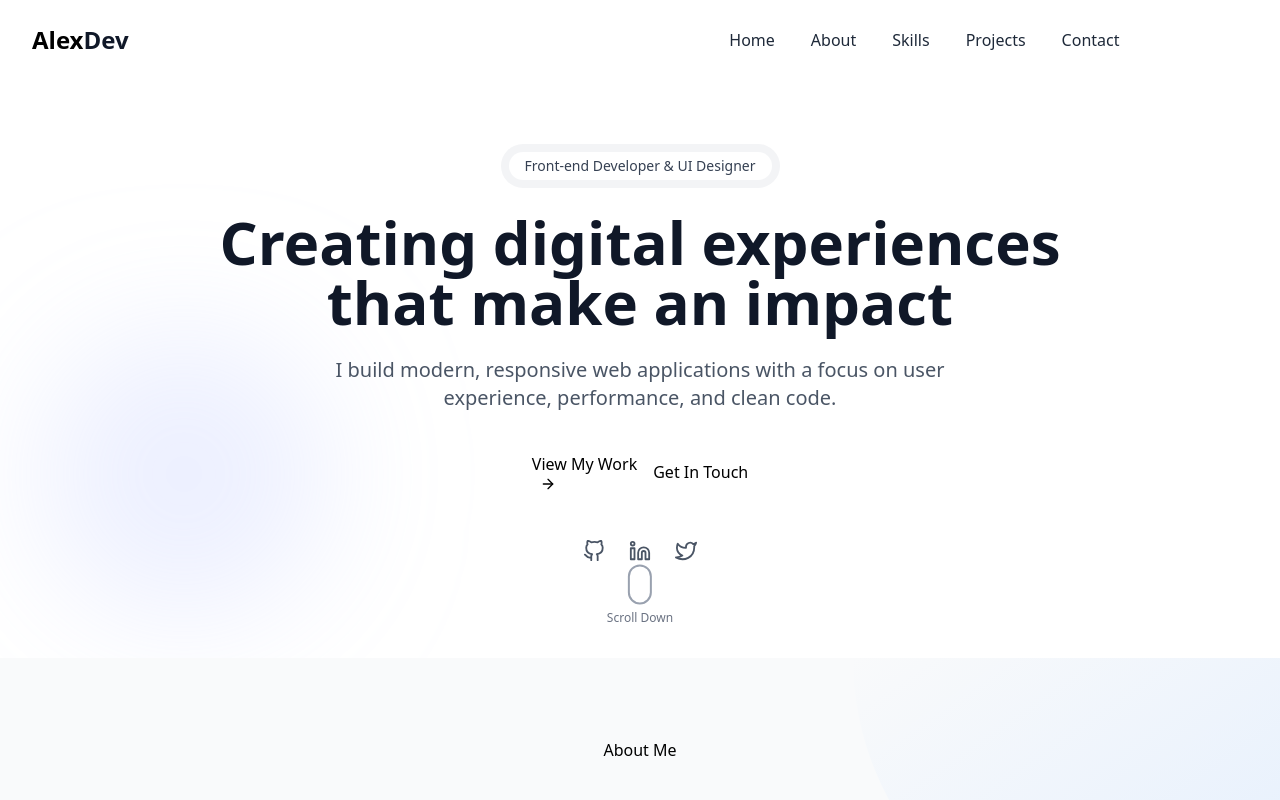
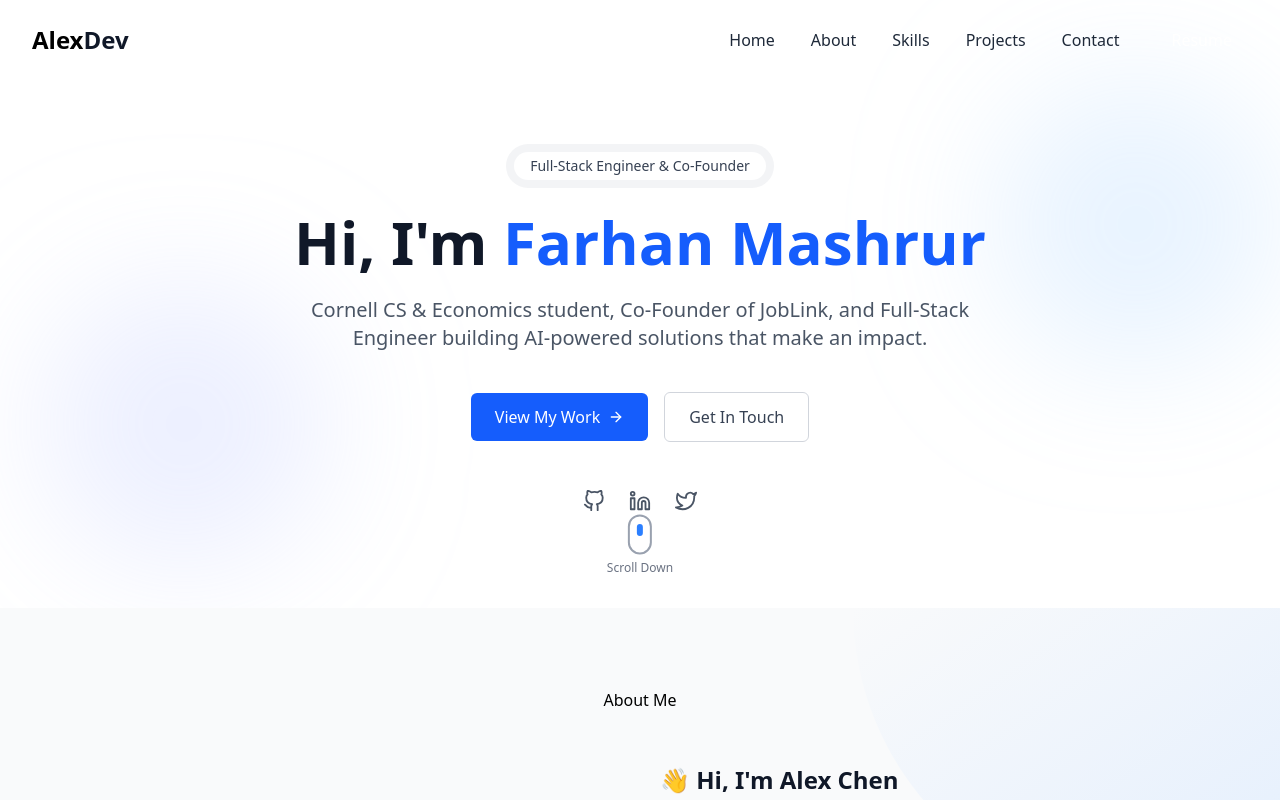
Before and after one commit to farhan-439/my_portfolio, a React (Vite) app: page / in a window 1280 px wide. Shown: the top 800 px of the page. Built offline with nearby package versions, Linux system fonts and the light colour scheme.

Commit message:
Update hero with changed alignment, ui

```diff
--- a/src/components/Hero.tsx
+++ b/src/components/Hero.tsx
@@ -5,7 +5,7 @@ const Hero = () => {
   return (
     <section id="home" className="pt-28 pb-20 md:pt-36 md:pb-24 relative overflow-hidden">
       {/* Background decorations */}
-      <div className="absolute top-20 right-0 w-72 h-72 bg-primary-300 rounded-full mix-blend-multiply filter blur-3xl opacity-20 animate-float"></div>
+      <div className="absolute top-20 right-0 w-72 h-72 bg-blue-300 rounded-full mix-blend-multiply filter blur-3xl opacity-20 animate-float"></div>
       <div className="absolute bottom-10 left-10 w-72 h-72 bg-indigo-300 rounded-full mix-blend-multiply filter blur-3xl opacity-20 animate-float"></div>
 
       <div className="container mx-auto px-4 sm:px-6 lg:px-8">
@@ -19,31 +19,31 @@ const Hero = () => {
           >
             <div className="inline-block mb-6 p-2 bg-gray-100 rounded-full">
               <div className="px-4 py-1 bg-white rounded-full text-sm font-medium text-gray-700">
-                Front-end Developer & UI Designer
+                Full-Stack Engineer & Co-Founder
               </div>
             </div>
 
             <h1 className="text-4xl md:text-6xl font-bold text-gray-900 mb-6">
-              Creating digital experiences that
-              <span className="text-primary-600"> make an impact</span>
+              Hi, I'm
+              <span className="text-blue-600"> Farhan Mashrur</span>
             </h1>
 
             <p className="text-xl text-gray-600 mb-10 max-w-2xl mx-auto">
-              I build modern, responsive web applications with a focus on
-              user experience, performance, and clean code.
+              Cornell CS & Economics student, Co-Founder of JobLink, and Full-Stack Engineer
+              building AI-powered solutions that make an impact.
             </p>
 
             <div className="flex flex-col sm:flex-row items-center justify-center gap-4">
               <a
                 href="#projects"
-                className="btn btn-primary"
+                className="inline-flex items-center justify-center px-6 py-3 rounded-md font-medium transition-all bg-blue-600 text-white hover:bg-blue-700 focus:outline-none focus:ring-2 focus:ring-offset-2 focus:ring-blue-500"
               >
                 View My Work
                 <FiArrowRight className="ml-2" />
               </a>
               <a
                 href="#contact"
-                className="btn btn-outline"
+                className="inline-flex items-center justify-center px-6 py-3 rounded-md font-medium transition-all border border-gray-300 bg-white text-gray-700 hover:bg-gray-50 focus:outline-none focus:ring-2 focus:ring-offset-2 focus:ring-blue-500"
               >
                 Get In Touch
               </a>
@@ -52,28 +52,28 @@ const Hero = () => {
             {/* Social links */}
             <div className="mt-12 flex items-center justify-center space-x-6">
               <a
-                href="https://github.com"
+                href="https://github.com/farhanmashrur"
                 target="_blank"
                 rel="noopener noreferrer"
-                className="text-gray-600 hover:text-primary-600 transition-colors"
+                className="text-gray-600 hover:text-blue-600 transition-colors"
                 aria-label="GitHub"
               >
                 <FiGithub size={22} />
               </a>
               <a
-                href="https://linkedin.com"
+                href="https://www.linkedin.com/in/farhanmashrur"
                 target="_blank"
                 rel="noopener noreferrer"
-                className="text-gray-600 hover:text-primary-600 transition-colors"
+                className="text-gray-600 hover:text-blue-600 transition-colors"
                 aria-label="LinkedIn"
               >
                 <FiLinkedin size={22} />
               </a>
               <a
-                href="https://twitter.com"
+                href="https://twitter.com/farhanmashrur"
                 target="_blank"
                 rel="noopener noreferrer"
-                className="text-gray-600 hover:text-primary-600 transition-colors"
+                className="text-gray-600 hover:text-blue-600 transition-colors"
                 aria-label="Twitter"
               >
                 <FiTwitter size={22} />
@@ -93,7 +93,7 @@ const Hero = () => {
           <motion.div
             animate={{ y: [0, 15, 0] }}
             transition={{ duration: 1.5, repeat: Infinity, repeatType: "loop" }}
-            className="w-1.5 h-3 bg-primary-500 rounded-full"
+            className="w-1.5 h-3 bg-blue-500 rounded-full"
           />
         </motion.div>
         <p className="text-xs text-gray-500 mt-2">Scroll Down</p>
```
